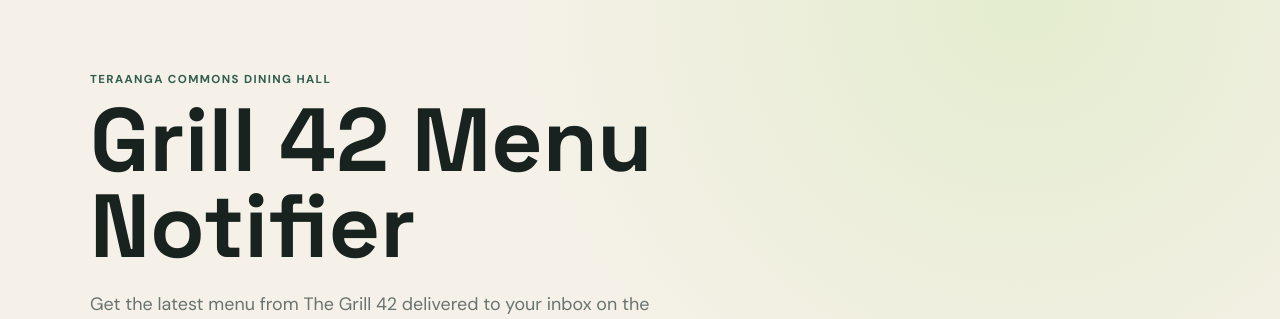
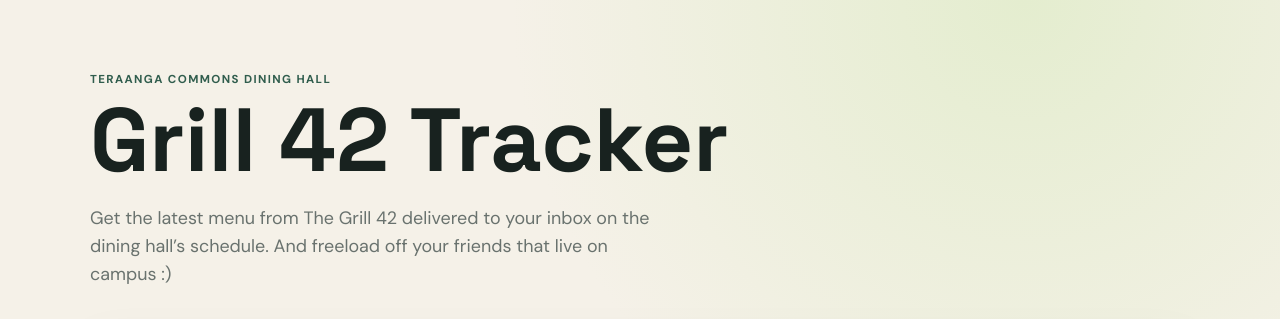
Before and after one commit to MendelAzu/Carleton-Caf-Scraper, a website: page grill42-menu-notifier/public/index.html in a window 1280 px wide. Shown: the top 319 px of the page. Drawn offline with Linux system fonts and the light colour scheme; no server answers.

Commit message:
IT WORKS

```diff
--- a/grill42-menu-notifier/public/index.html
+++ b/grill42-menu-notifier/public/index.html
@@ -10,7 +10,7 @@
   <main class="shell">
     <section class="hero">
       <p class="eyebrow">Teraanga Commons Dining Hall</p>
-      <h1>Grill 42 Menu Notifier</h1>
+      <h1>Grill 42 Tracker</h1>
       <p class="intro">Get the latest menu from The Grill 42 delivered to your inbox on the dining hall’s schedule. And freeload off your friends that live on campus :)</p>
     </section>
 
```
